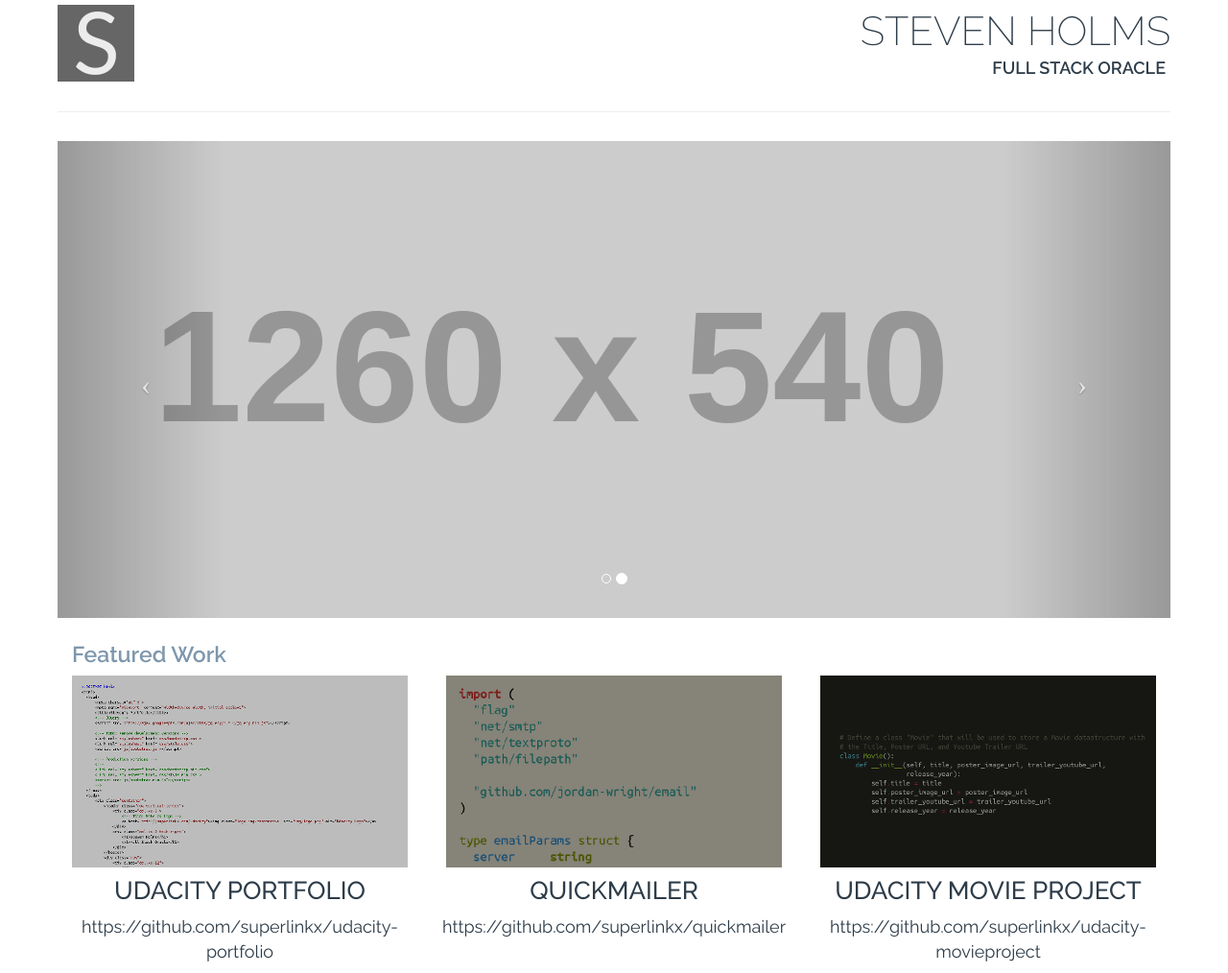
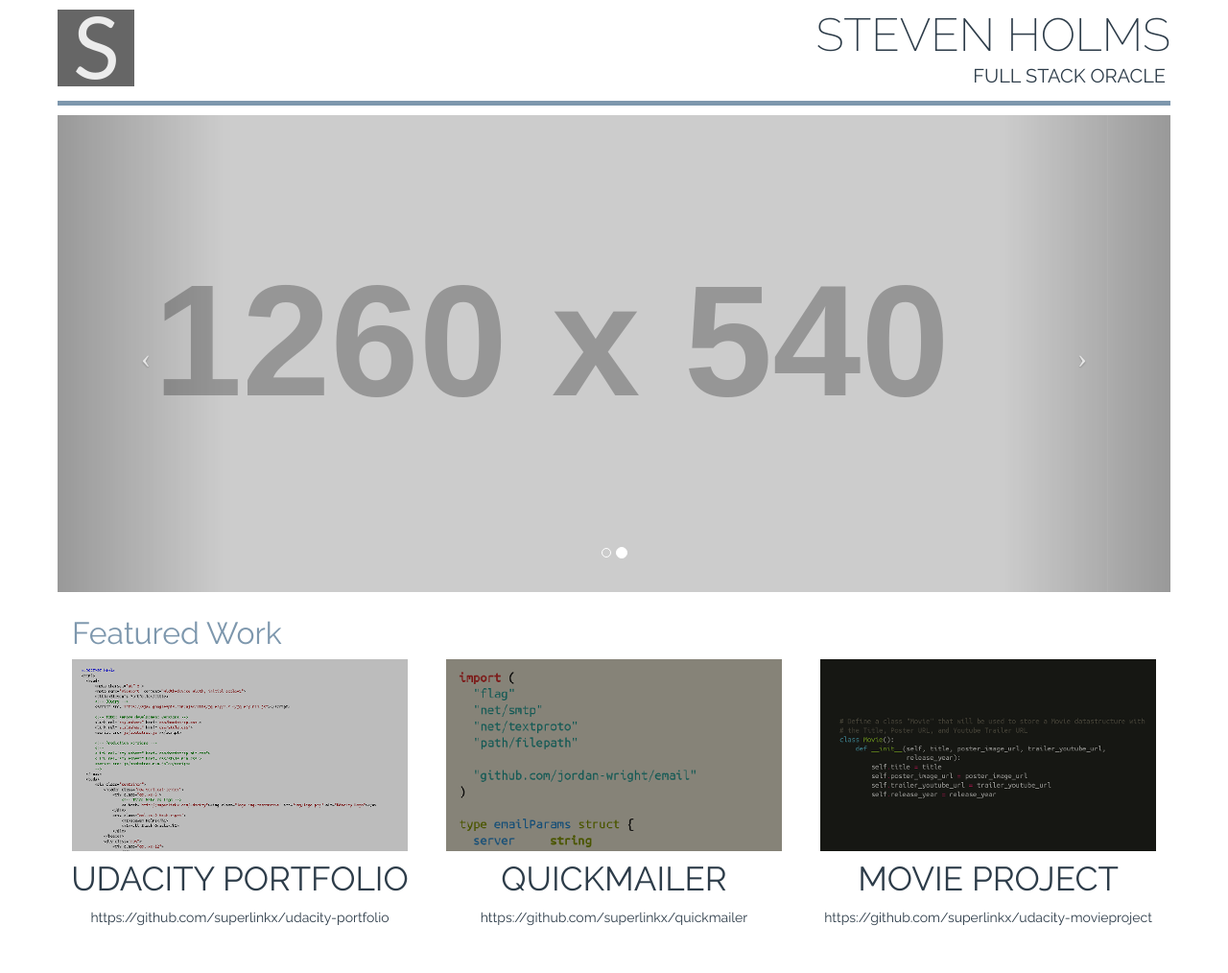
Before and after one commit to superlinkx/udacity-portfolio, a plain HTML site: page index.html in a window 1280 px wide. Shown: the whole page at 96% size. After the commit the page ends 976 px from the top, so only its background shows below. Drawn offline with nearby package versions, Linux system fonts and the light colour scheme; placeholder pictures from the web are drawn by us.

Commit message:
Tweaked style to be more in line with the design doc

```diff
--- a/css/style.css
+++ b/css/style.css
@@ -4,6 +4,7 @@
 body {
 	font-family: "Raleway", sans-serif;
 	color: #2d3c49;
+	font-size: 14px;
 }
 
 h1, h2, h4 {
@@ -12,26 +13,26 @@ h1, h2, h4 {
 
 h1 {
 	font-weight: 200;
-	font-size: 5vw;
+	font-size: 48px;
 	margin: 5px 0;
 }
 
 h2 {
-	font-weight: 600;
-	font-size: 2vw;
+	font-weight: 400;
+	font-size: 20px;
 	margin: 5px;
 }
 
 h3 {
 	margin: auto 15px;
 	color: #7d97ad;
-	font-weight: 600;
-	font-size: 2.5vw;
+	font-weight: 400;
+	font-size: 32px;
 }
 
 h4 {
-	font-weight: 500;
-	font-size: 2.8vw;
+	font-weight: 400;
+	font-size: 35px;
 	margin: 0;
 	padding: 10px 0;
 }
@@ -44,6 +45,11 @@ a {
 a:hover, a:active, a:focus {
 	color: #7d97ad;
 	text-decoration: none;
+}
+
+hr {
+	margin: 0;
+	border-top: 5px solid #7d97ad;
 }
 
 /* Utility Classes */
@@ -78,7 +84,7 @@ a:hover, a:active, a:focus {
 	width: 100%;
 	text-overflow: ellipsis;
 	overflow: hidden;
-	font-size: 1.5vw;
+	font-size: 14px;
 }
 
 /* Advanced */
@@ -91,45 +97,45 @@ a:hover, a:active, a:focus {
 
 @media (max-width: 767px) {
 	h1 {
-		font-size: 8vw;
+		font-size: 8.2vw;
 	}
 
 	h2 {
-		font-size: 3vw;
+		font-size: 3.42vw;
 	}
 
 	h3 {
-		font-size: 5.5vw;
+		font-size: 5.48vw;
 	}
 
 	h4 {
-		font-size: 5.8vw;
+		font-size: 5.98vw;
 	}
 
 	.project-url {
-		font-size: 3vw;
+		font-size: 2.4vw;
 	}
 }
 
-@media (min-width: 1170px) {
-	/* Max-size created to prevent scaling beyond Bootstrap parameters */
+@media ((min-width: 768px) and (max-width: 1170px)) {
+	/* Using default size above 1170px to prevent scaling beyond Bootstrap parameters */
 	h1 {
-		font-size: 42px;
+		font-size: 4.1vw;
 	}
 
 	h2 {
-		font-size: 18px;
+		font-size: 1.71px;
 	}
 
 	h3 {
-		font-size: 23px;
+		font-size: 2.74vw;
 	}
 
 	h4 {
-		font-size: 26px;
+		font-size: 2.99vw;
 	}
 
 	.project-url {
-		font-size: 18px;
+		font-size: 1.2vw;
 	}
 }
--- a/index.html
+++ b/index.html
@@ -102,7 +102,7 @@
 					<section class="col-sm-4 entry">
 						<a href="https://github.com/superlinkx/udacity-movieproject">
 							<img class="img-responsive splash-img" src="img/movie-project.png" alt="Movie Project Splash Image">
-							<h4>Udacity Movie Project</h4>
+							<h4>Movie Project</h4>
 							<span class="project-url">https://github.com/superlinkx/udacity-movieproject</span>
 						</a>
 					</section>
```
